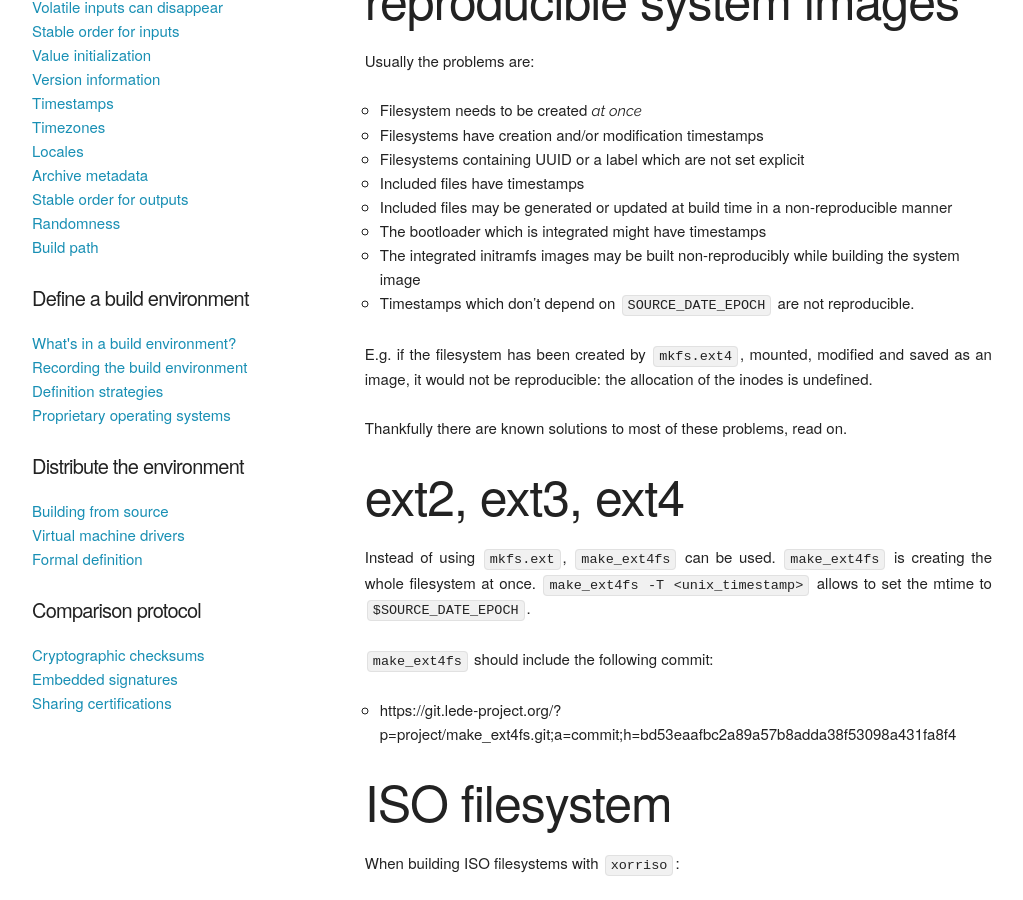
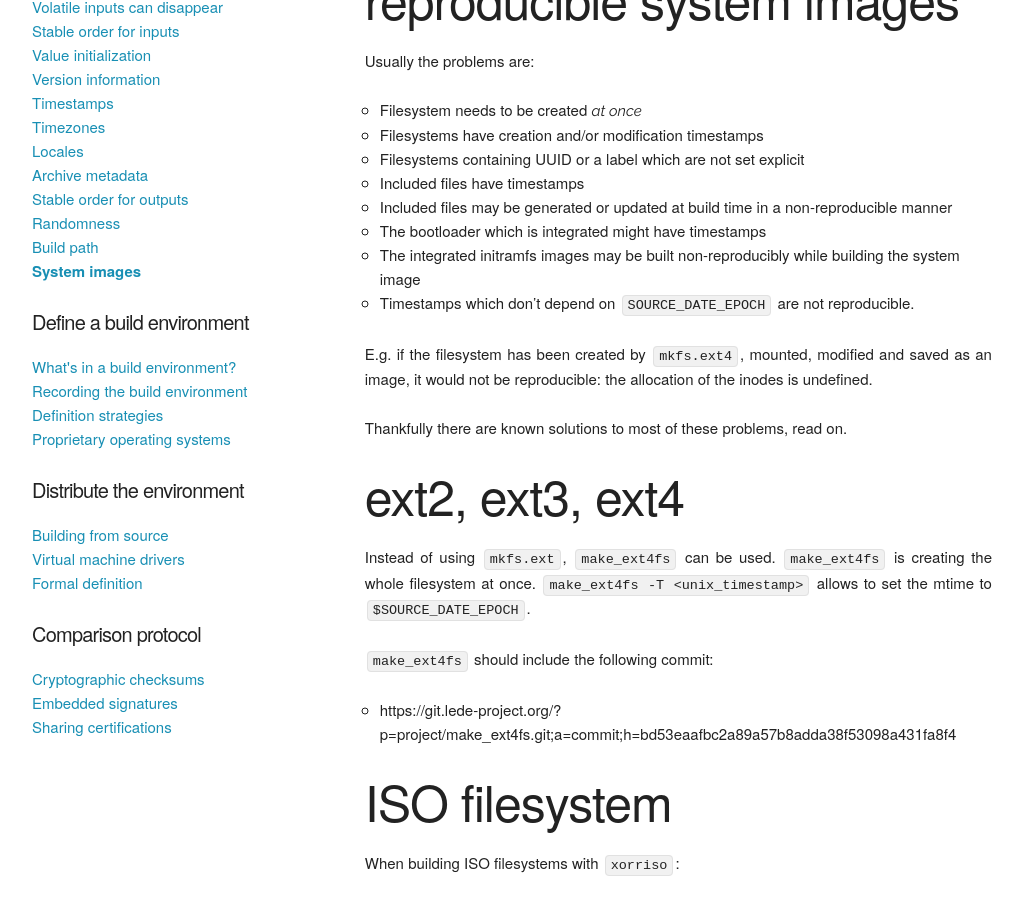
Before and after one commit to prototypefund/reproducible-website, a Jekyll site: the page built from _docs/system_images.md, in a window 1280 px wide and 900 px high, scrolled down 396 px. Shown: the whole window, without its empty margins (128-1151 px from the left). Built offline with Jekyll 4.4.1, drawn with Linux system fonts in a browser that asks for light colours; some web fonts are replaced.

Commit message:
Add link to system image documentation

```diff
--- a/_data/docs.yml
+++ b/_data/docs.yml
@@ -18,6 +18,7 @@
   - stable-outputs
   - randomness
   - build-path
+  - system-images
 - title: Define a build environment
   docs:
   - perimeter
```
